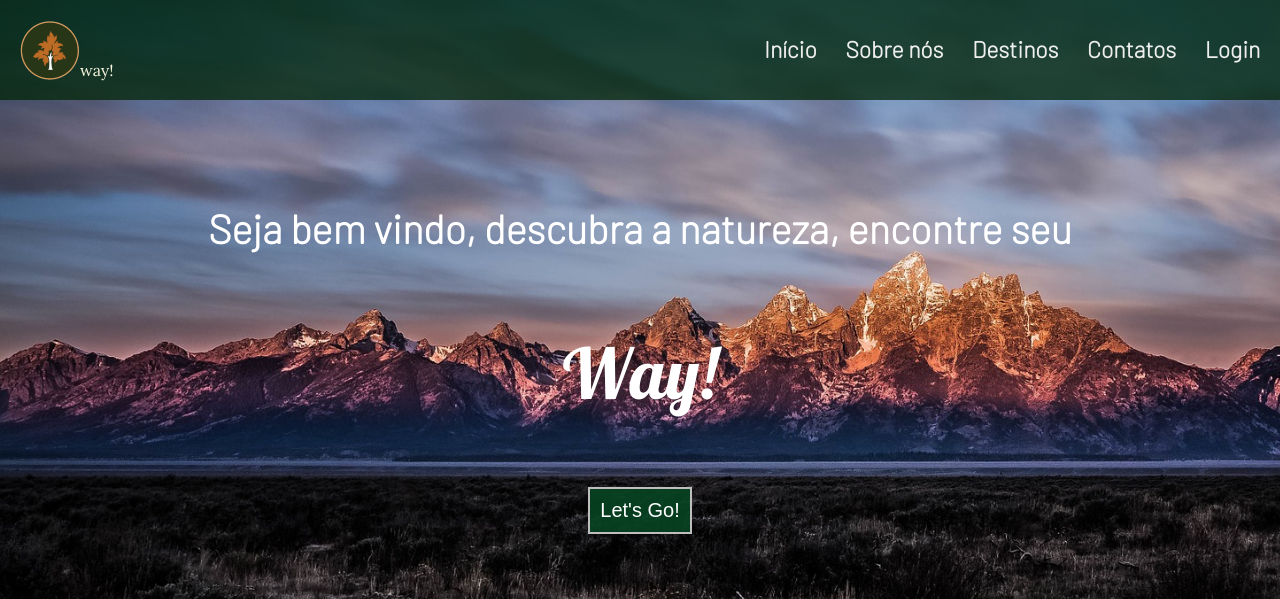
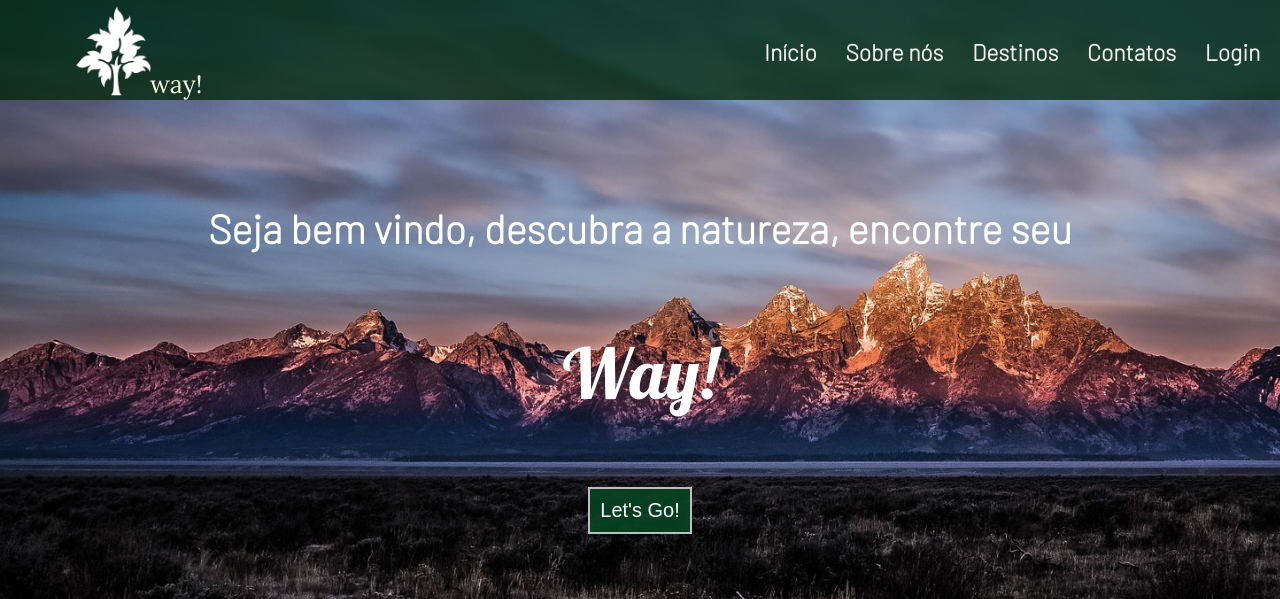
Before and after one commit to GustavoMoraisSantos/ProjetoPI, a PHP site: page / in a window 1280 px wide. Shown: the top 599 px of the page. Run offline with PHP 8.4, Linux system fonts and the light colour scheme.

Commit message:
Alterei o css
coloquei a logo branca no lugar da antiga e coloquei o efeito hover nos links do menu.

```diff
--- a/style.css
+++ b/style.css
@@ -30,18 +30,20 @@ body {/*padroniza a fonte do corpo, as margens, o tamanho e a cor dos elementos*
 .menu_logo{/*padroniza apenas as definições da escrita da logo*/
     color: beige;
     position: absolute;
-    margin-top: 60px;
-    margin-left: 80px;
+    font-size: 25px;
+    margin-top: 68px;
+    margin-left: 150px;
     font-family: 'Lora', serif;
 }
 .menu_img{/*padroniza as definições da imagem da logo*/
 
-    background-image: url(assets/img/agoravai.png);
+    background-image: url(assets/img/logobranca.png);
     background-repeat: no-repeat;
-    width:105px;
-    height:125px;
+    background-size: 230px;
+    width: 350px;
+    height:500px;
     position: relative;
-    margin-top: 10px;
+    margin-top: -42px;
 }
 .menu_desktop{/*determina o tamanho da fonte e o tamanho das utilidades do menu*/
     display:flex ;
@@ -54,7 +56,7 @@ body {/*padroniza a fonte do corpo, as margens, o tamanho e a cor dos elementos*
     list-style: none;
     position: absolute;
     margin-left: 700px;
-    margin-top: -100px;
+    margin-top: -420px;
     white-space: nowrap; /*n deixa o menu desconfigurar*/
 
 
@@ -73,6 +75,9 @@ body {/*padroniza a fonte do corpo, as margens, o tamanho e a cor dos elementos*
     color: #eeeeee;
 
 
+}
+.menu_desktop ul li a:hover{
+    color: #c4953e;
 }
 
 
@@ -146,7 +151,6 @@ h2{
 
     font-size: 20px
 }
-
 
 
 /* CASSOL */
```
